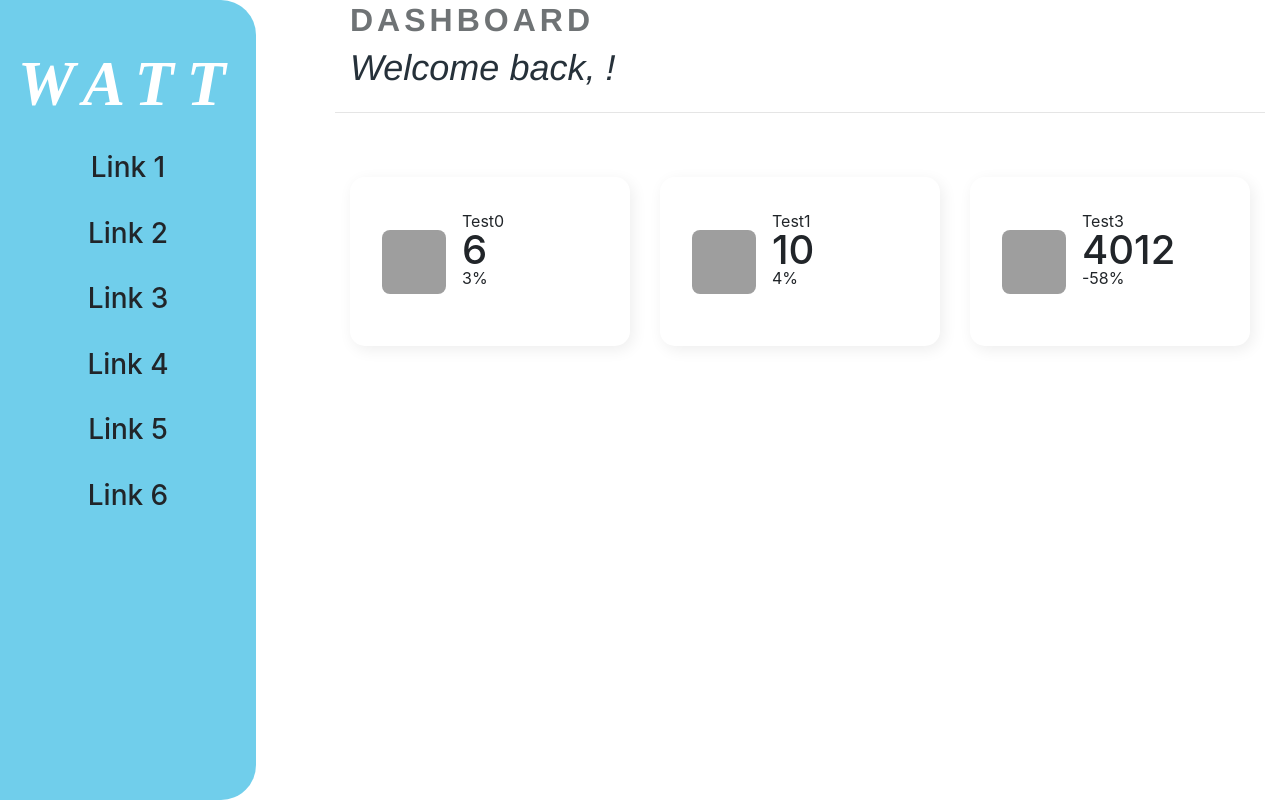
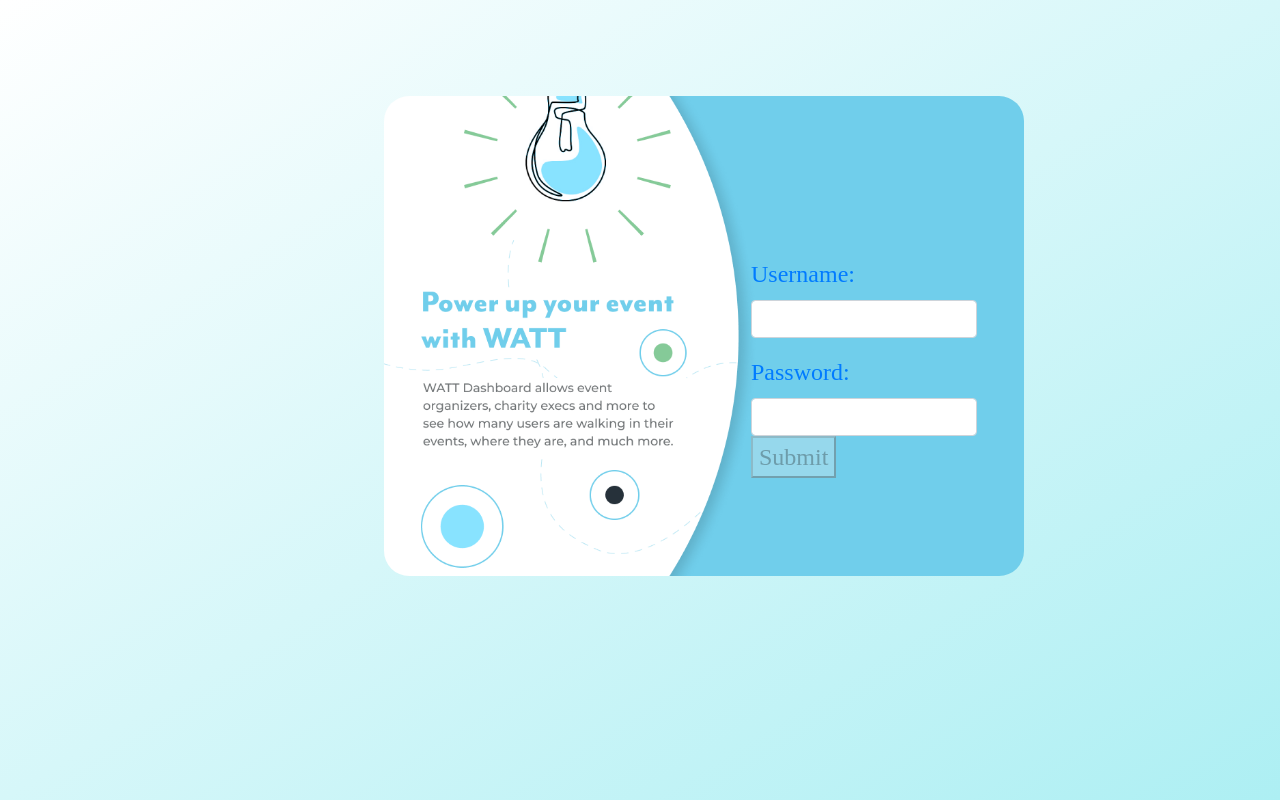
Before and after one commit to BenRegen/WATT-Angular-Dashboard, an Angular app: page /login in a window 1280 px wide. Built offline with nearby package versions, Linux system fonts and the light colour scheme; grey boxes are pictures that could not be loaded; a web font is replaced by a local one.

Commit message:
login
added dashboard comp, login function

```diff
--- a/src/app/app-routing.module.ts
+++ b/src/app/app-routing.module.ts
@@ -1,9 +1,12 @@
 import { NgModule } from '@angular/core';
 import { RouterModule, Routes } from '@angular/router';
+import { AuthCompComponent } from './auth-comp/auth-comp.component';
 import { LogInComponent } from './auth-comp/log-in/log-in.component';
+import { DashboardComponent } from './dashboard/dashboard.component';
 
 const routes: Routes = [
-  {path:"login", component:LogInComponent}
+  {path:"", component:DashboardComponent},
+  {path:"login", component:AuthCompComponent}
 ];
 
 @NgModule({
--- a/src/app/app.component.html
+++ b/src/app/app.component.html
@@ -1,11 +1 @@
-<div class="row m-0">
-  <div class="col-md-3">
-    <app-side-nav></app-side-nav>
-  </div>
-  <div class="col-md-9">
-
-    <app-header></app-header>
-    <hr>
-    <app-card-container [allCardInfo]="info"></app-card-container>
-  </div>
-</div>
+<router-outlet></router-outlet>
--- a/src/app/app.component.ts
+++ b/src/app/app.component.ts
@@ -8,25 +8,5 @@ import { CardInfo } from './card-holder/card/card.component';
 })
 export class AppComponent {
   // This is test data used to
-  info: CardInfo[] = [
-    {
-      title: "Test0",
-      statistic: 6,
-      percentChanged: 3,
-      imageUrl: 'https://i.picsum.photos/id/247/128/128.jpg?hmac=lDVL49vm2BeeRm82XeCMD2ZPLJ-ECXKrgGw-rRmLtK0'
-    },
-    {
-      title: "Test1",
-      statistic: 10,
-      percentChanged: 4,
-      imageUrl: 'https://i.picsum.photos/id/501/128/128.jpg?hmac=-PuUy3m3a95iP50WUmsYw1U0eGJSCGYZ64xSkTREtiU'
-    },
-    {
-      title: "Test3",
-      statistic: 4012,
-      percentChanged: -58,
-      imageUrl: 'https://i.picsum.photos/id/627/128/128.jpg?hmac=9Grq32ADHeQBEZglUBaJ-jDICJAfmlopWdwDhhapgSA'
-    },
-  ]
 
 }
--- a/src/app/app.module.ts
+++ b/src/app/app.module.ts
@@ -16,6 +16,7 @@ import { LineChartsComponent } from './charts/line-charts/line-charts.component'
 import { PieChartsComponent } from './charts/pie-charts/pie-charts.component';
 
 import { HeaderComponent } from './header/header.component';
+import { DashboardComponent } from './dashboard/dashboard.component';
 
 
 @NgModule({
@@ -27,11 +28,14 @@ import { HeaderComponent } from './header/header.component';
     LogInComponent,
     AuthCompComponent,
 
+
     ChartsComponent,
     LineChartsComponent,
     PieChartsComponent,
 
-    HeaderComponent
+    HeaderComponent,
+    DashboardComponent
+
   ],
   imports: [
     BrowserModule,
--- a/src/app/auth-comp/auth-comp.component.css
+++ b/src/app/auth-comp/auth-comp.component.css
@@ -4,6 +4,7 @@
   width: 100vw;
   height: 100vh;
 }
+
 .auth-container {
   background-image: url("../../assets/Login_Side_v3.png");
   background-size: contain;
--- a/src/app/auth-comp/auth-comp.component.html
+++ b/src/app/auth-comp/auth-comp.component.html
@@ -1,4 +1,5 @@
 <div class="bg">
-  <header></header>
+
   <div class="auth-container">
+    <app-log-in></app-log-in>
 </div>
--- a/src/app/auth-comp/log-in/log-in.component.css
+++ b/src/app/auth-comp/log-in/log-in.component.css
@@ -1,11 +1,11 @@
 @import url("https://use.typekit.net/jbq1sod.css");
 
 .flex-box {
-  background-color: lightskyblue;
+  background-color: 6fceeb;
   border: transparent;
   border-radius: 25px;
   float: right;
-  width: 75%;
+  width: 50%;
   height: 5in;
 }
 
@@ -13,9 +13,9 @@
   display: flex;
   justify-content: center;
   padding-top: 20vh;
-  font-family: Helvetica;
+  font-family: Mr Eaves Mod;
   font-weight: 800px;
-  font-size: large;
+  font-size: 3vh;
   color: #007bff;
 }
 
--- a/src/app/auth-comp/log-in/log-in.component.html
+++ b/src/app/auth-comp/log-in/log-in.component.html
@@ -1,6 +1,3 @@
-
-<header></header>
-
 <div class="flex-box">
   <div class="form-center">
     <form (ngSubmit)="onFormSubmit(logInFormRef)" #logInFormRef="ngForm">
@@ -14,7 +11,7 @@
               name="username"
               class="form-control" ngModel required />
               <span class="help-block text-danger" *ngIf="!logInFormRef.valid && logInFormRef.touched"
-                >Please enter a valid username!</span
+                >Enter a valid username!</span
               >
           </div>
 
@@ -28,7 +25,7 @@
                 class="form-control"
                 ngModel required />
                 <span class="help-block text-danger" *ngIf="!logInFormRef.valid && logInFormRef.touched"
-                  >Please enter a valid password!</span
+                  >Enter a valid password!</span
                 >
 
       <button type="submit" [disabled]="!logInFormRef.valid">Submit</button>
--- /dev/null
+++ b/src/app/dashboard/dashboard.component.html
@@ -0,0 +1,11 @@
+<div class="row m-0">
+  <div class="col-md-3">
+    <app-side-nav></app-side-nav>
+  </div>
+  <div class="col-md-9">
+
+    <app-header></app-header>
+    <hr>
+    <app-card-container [allCardInfo]="info"></app-card-container>
+  </div>
+</div>
--- /dev/null
+++ b/src/app/dashboard/dashboard.component.ts
@@ -0,0 +1,37 @@
+import { Component, OnInit } from '@angular/core';
+import { CardInfo } from '../card-holder/card/card.component';
+
+@Component({
+  selector: 'app-dashboard',
+  templateUrl: './dashboard.component.html',
+  styleUrls: ['./dashboard.component.css']
+})
+export class DashboardComponent implements OnInit {
+  info: CardInfo[] = [
+    {
+      title: "Test0",
+      statistic: 6,
+      percentChanged: 3,
+      imageUrl: 'https://i.picsum.photos/id/247/128/128.jpg?hmac=lDVL49vm2BeeRm82XeCMD2ZPLJ-ECXKrgGw-rRmLtK0'
+    },
+    {
+      title: "Test1",
+      statistic: 10,
+      percentChanged: 4,
+      imageUrl: 'https://i.picsum.photos/id/501/128/128.jpg?hmac=-PuUy3m3a95iP50WUmsYw1U0eGJSCGYZ64xSkTREtiU'
+    },
+    {
+      title: "Test3",
+      statistic: 4012,
+      percentChanged: -58,
+      imageUrl: 'https://i.picsum.photos/id/627/128/128.jpg?hmac=9Grq32ADHeQBEZglUBaJ-jDICJAfmlopWdwDhhapgSA'
+    },
+  ]
+
+
+  constructor() { }
+
+  ngOnInit(): void {
+  }
+
+}
```
Also changed, not shown: src/app/dashboard/dashboard.component.css (added), 1 other file (tests, documents, lock files or other folders).
